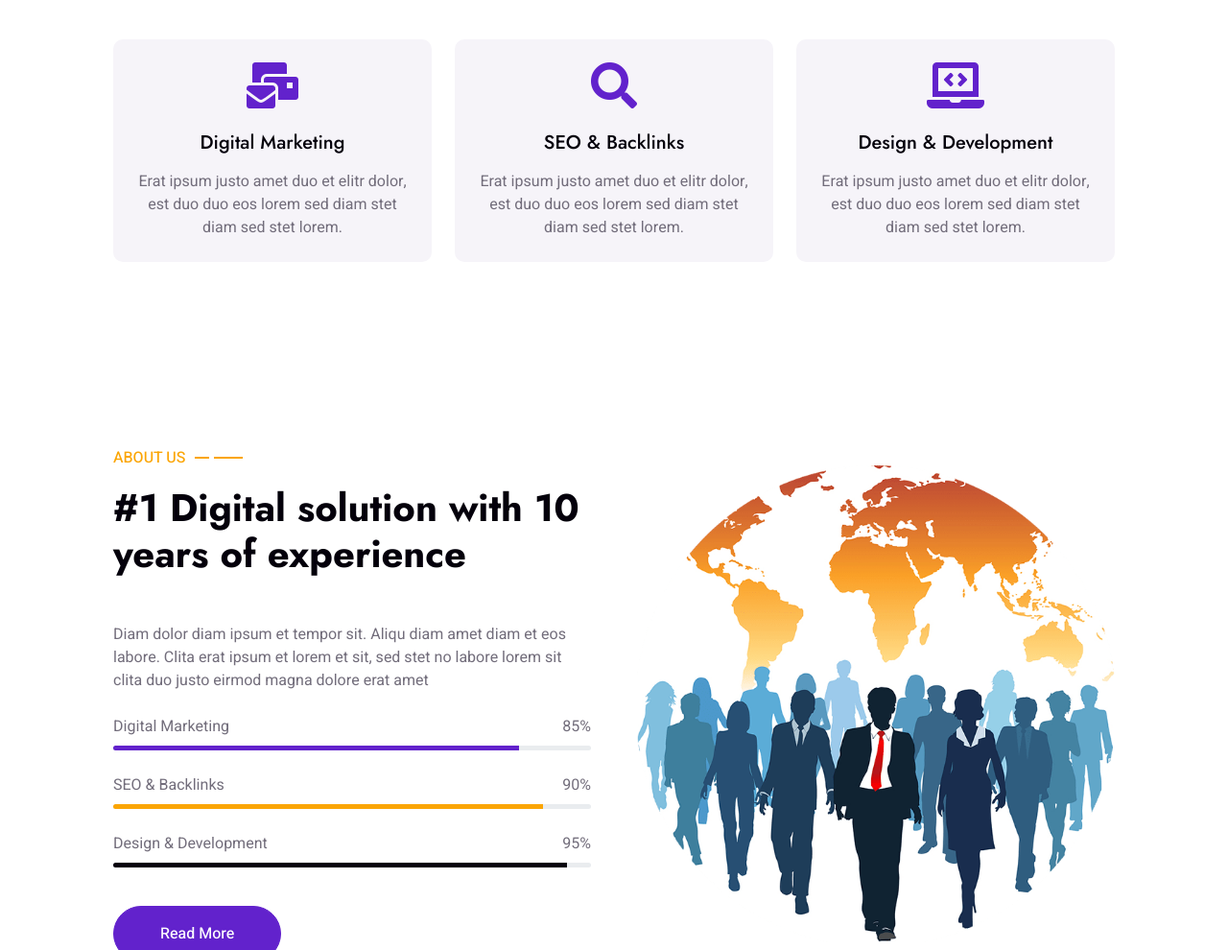
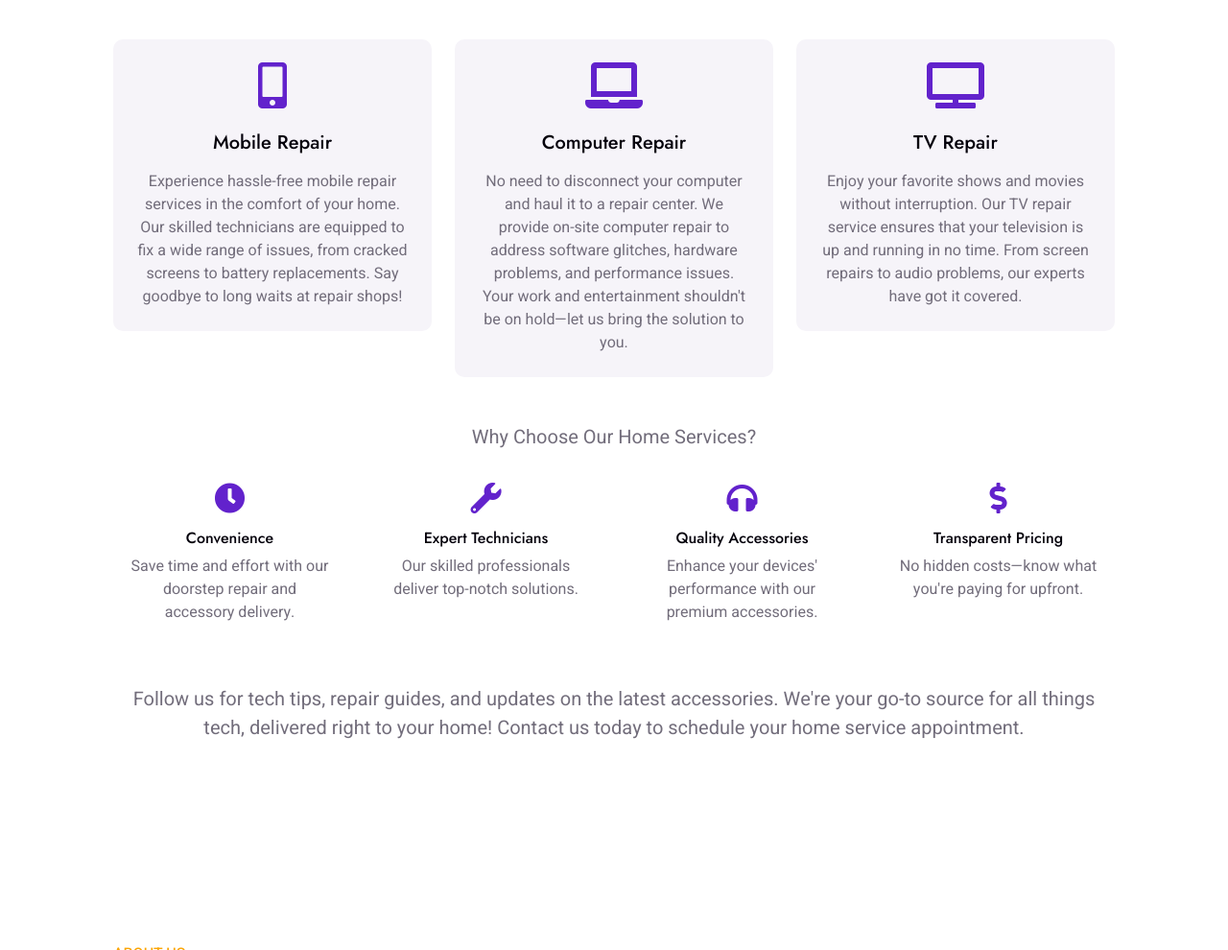
Before and after one commit to FixifyServices/fixify.github.io, a plain HTML site: page index.html in a window 1280 px wide. Shown: the part 1080-2070 px from the top of the page at 96% size. Drawn offline with nearby package versions, Linux system fonts and the light colour scheme; animation ran at ten frames a second.

Commit message:
Update index.html

```diff
--- a/index.html
+++ b/index.html
@@ -92,35 +92,74 @@
         <!-- Navbar & Hero End -->
 
 
-        <!-- Feature Start -->
+        <!-- Updated Feature Start -->
 <div class="container-xxl py-5">
     <div class="container py-5 px-lg-5">
         <div class="row g-4">
             <div class="col-lg-4 wow fadeInUp" data-wow-delay="0.1s">
                 <div class="feature-item bg-light rounded text-center p-4">
-                            <i class="fa fa-3x fa-mail-bulk text-primary mb-4"></i>
-                            <h5 class="mb-3">Digital Marketing</h5>
-                            <p class="m-0">Erat ipsum justo amet duo et elitr dolor, est duo duo eos lorem sed diam stet diam sed stet lorem.</p>
+                    <i class="fa fa-3x fa-mobile-alt text-primary mb-4"></i>
+                    <h5 class="mb-3">Mobile Repair</h5>
+                    <p class="m-0">Experience hassle-free mobile repair services in the comfort of your home. Our skilled technicians are equipped to fix a wide range of issues, from cracked screens to battery replacements. Say goodbye to long waits at repair shops!</p>
                 </div>
             </div>
             <div class="col-lg-4 wow fadeInUp" data-wow-delay="0.3s">
                 <div class="feature-item bg-light rounded text-center p-4">
-                            <i class="fa fa-3x fa-search text-primary mb-4"></i>
-                            <h5 class="mb-3">SEO & Backlinks</h5>
-                            <p class="m-0">Erat ipsum justo amet duo et elitr dolor, est duo duo eos lorem sed diam stet diam sed stet lorem.</p>
+                    <i class="fa fa-3x fa-laptop text-primary mb-4"></i>
+                    <h5 class="mb-3">Computer Repair</h5>
+                    <p class="m-0">No need to disconnect your computer and haul it to a repair center. We provide on-site computer repair to address software glitches, hardware problems, and performance issues. Your work and entertainment shouldn't be on hold—let us bring the solution to you.</p>
                 </div>
             </div>
             <div class="col-lg-4 wow fadeInUp" data-wow-delay="0.5s">
                 <div class="feature-item bg-light rounded text-center p-4">
-                            <i class="fa fa-3x fa-laptop-code text-primary mb-4"></i>
-                            <h5 class="mb-3">Design & Development</h5>
-                            <p class="m-0">Erat ipsum justo amet duo et elitr dolor, est duo duo eos lorem sed diam stet diam sed stet lorem.</p>
+                    <i class="fa fa-3x fa-tv text-primary mb-4"></i>
+                    <h5 class="mb-3">TV Repair</h5>
+                    <p class="m-0">Enjoy your favorite shows and movies without interruption. Our TV repair service ensures that your television is up and running in no time. From screen repairs to audio problems, our experts have got it covered.</p>
+                </div>
+            </div>
+        </div>
+        <div class="row mt-5">
+            <div class="col-lg-12 text-center">
+                <p class="lead">Why Choose Our Home Services?</p>
+            </div>
+            <div class="col-lg-3 wow fadeInUp" data-wow-delay="0.7s">
+                <div class="feature-item rounded text-center p-3">
+                    <i class="fa fa-2x fa-clock text-primary mb-3"></i>
+                    <h6 class="mb-2">Convenience</h6>
+                    <p class="m-0">Save time and effort with our doorstep repair and accessory delivery.</p>
+                </div>
+            </div>
+            <div class="col-lg-3 wow fadeInUp" data-wow-delay="0.9s">
+                <div class="feature-item rounded text-center p-3">
+                    <i class="fa fa-2x fa-wrench text-primary mb-3"></i>
+                    <h6 class="mb-2">Expert Technicians</h6>
+                    <p class="m-0">Our skilled professionals deliver top-notch solutions.</p>
+                </div>
+            </div>
+            <div class="col-lg-3 wow fadeInUp" data-wow-delay="1.1s">
+                <div class="feature-item rounded text-center p-3">
+                    <i class="fa fa-2x fa-headphones text-primary mb-3"></i>
+                    <h6 class="mb-2">Quality Accessories</h6>
+                    <p class="m-0">Enhance your devices' performance with our premium accessories.</p>
+                </div>
+            </div>
+            <div class="col-lg-3 wow fadeInUp" data-wow-delay="1.3s">
+                <div class="feature-item rounded text-center p-3">
+                    <i class="fa fa-2x fa-dollar-sign text-primary mb-3"></i>
+                    <h6 class="mb-2">Transparent Pricing</h6>
+                    <p class="m-0">No hidden costs—know what you're paying for upfront.</p>
+                </div>
+            </div>
+        </div>
+        <div class="row mt-5">
+            <div class="col-lg-12 text-center">
+                <p class="lead">Follow us for tech tips, repair guides, and updates on the latest accessories. We're your go-to source for all things tech, delivered right to your home! Contact us today to schedule your home service appointment.</p>
             </div>
         </div>
     </div>
 </div>
-        </div>
-        <!-- Feature End -->
+<!-- Updated Feature End -->
+
 
 
         <!-- About Start -->
```
Lines whose indentation alone changed are shown as unchanged.
